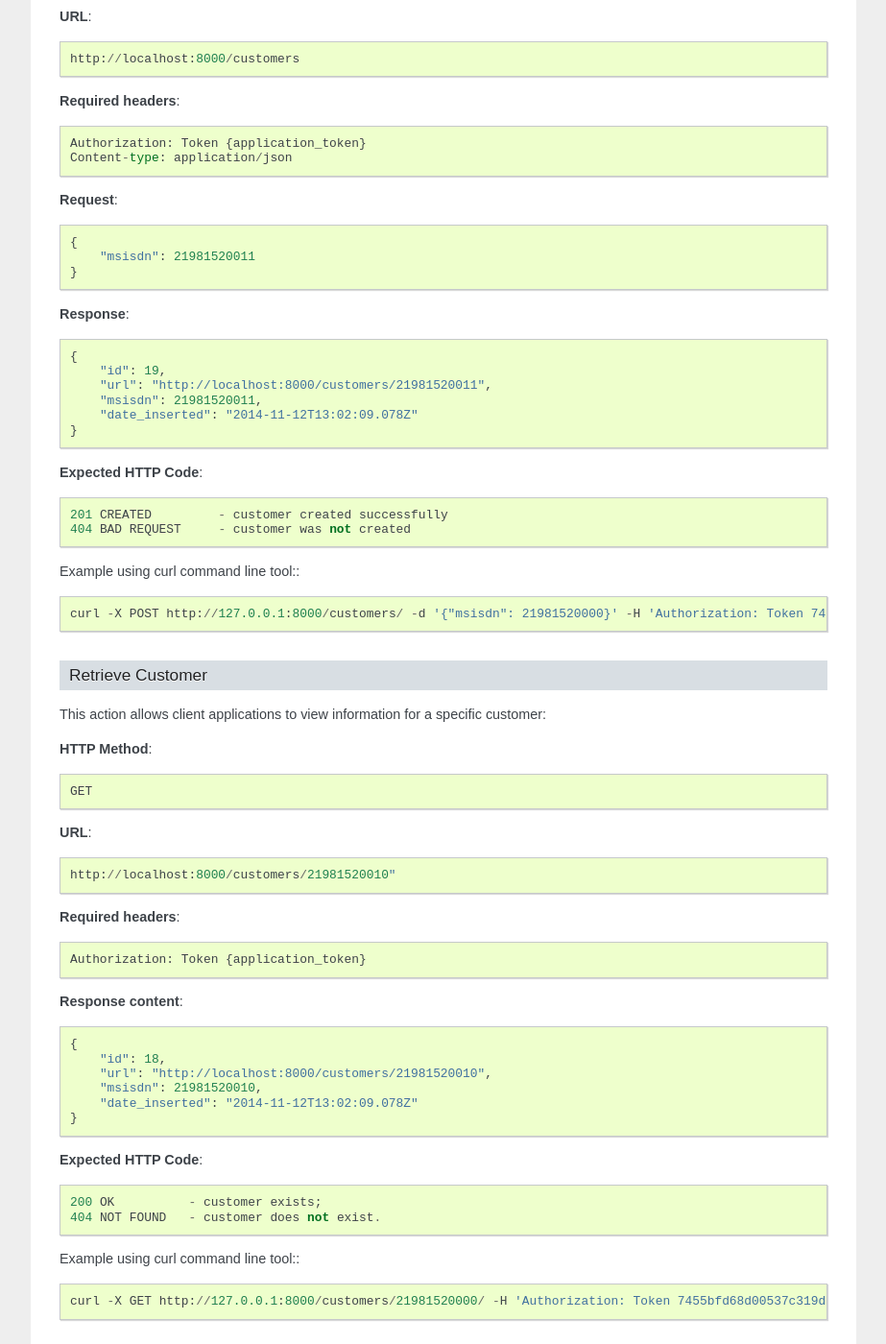
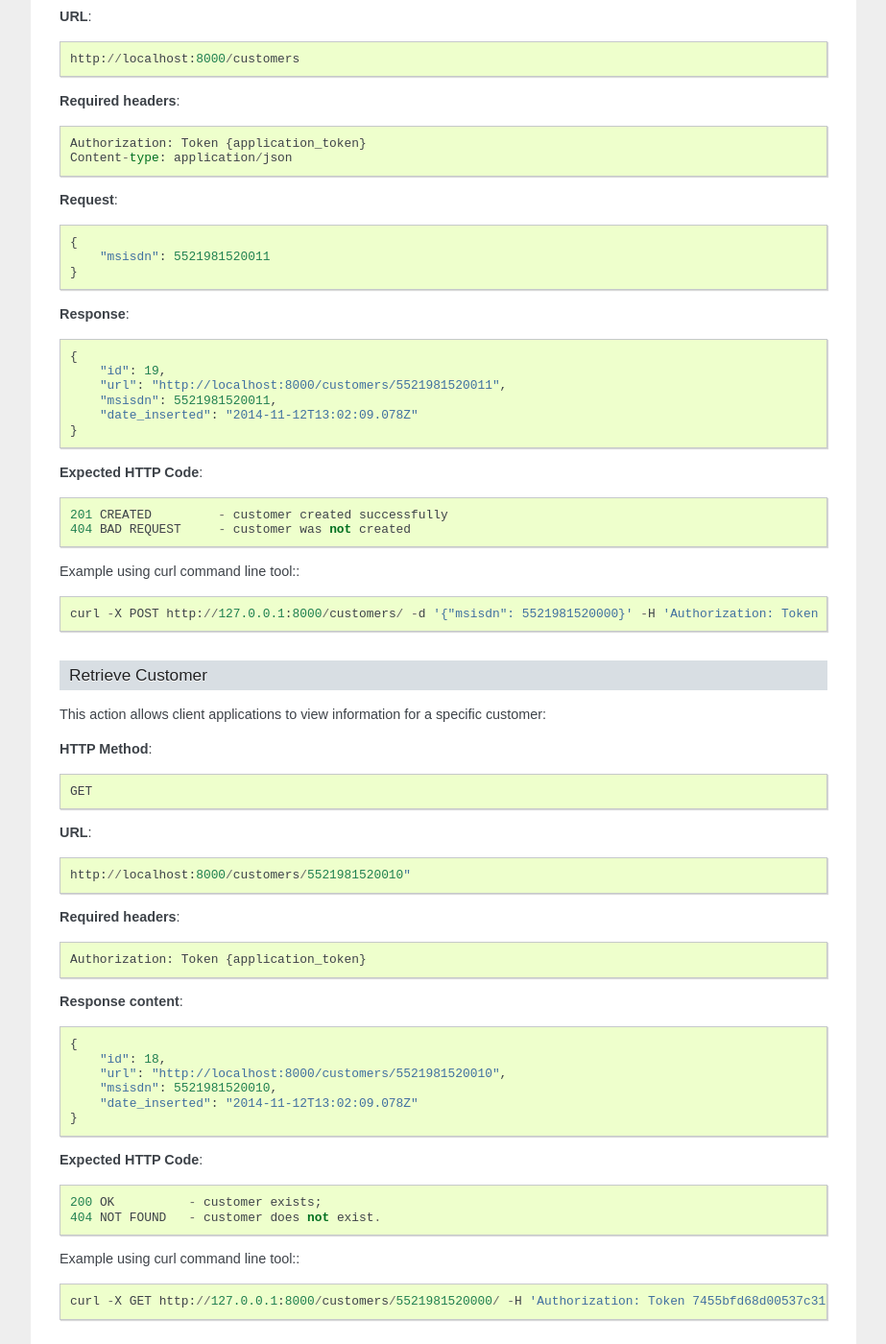
Before and after one commit to tcosta84/blacklist, a Sphinx documentation site: the page built from docs/source/api.rst, in a window 1280 px wide and 1400 px high, scrolled down 2726 px. Shown: the whole window at 96% size, without its empty margins (198-1121 px from the left). Built offline with Sphinx 7.4.7, drawn with Linux system fonts in a browser that asks for light colours; some of the changed text lies outside the part shown.

Commit message:
Now only MSISDNs starting with 55 are allowed

```diff
--- a/docs/source/api.rst
+++ b/docs/source/api.rst
@@ -73,14 +73,14 @@ This action allows client applications to view all the customers currently black
         "results": [
             {
                 "id": 18,
-                "url": "http://localhost:8000/customers/21981520010",
-                "msisdn": 21981520010,
+                "url": "http://localhost:8000/customers/5521981520010",
+                "msisdn": 5521981520010,
                 "date_inserted": "2014-11-12T13:02:09.078Z"
             },
             {
                 "id": 17,
-                "url": "http://localhost:8000/customers/21981520009",
-                "msisdn": 21981520009,
+                "url": "http://localhost:8000/customers/5521981520009",
+                "msisdn": 5521981520009,
                 "date_inserted": "2014-11-12T13:02:03.765Z"
             }
     }
@@ -123,15 +123,15 @@ This action allows client applications to add new customers to the blacklist:
 **Request**::
 
         {
-            "msisdn": 21981520011
+            "msisdn": 5521981520011
         }
 
 **Response**::
 
         {
             "id": 19,
-            "url": "http://localhost:8000/customers/21981520011",
-            "msisdn": 21981520011,
+            "url": "http://localhost:8000/customers/5521981520011",
+            "msisdn": 5521981520011,
             "date_inserted": "2014-11-12T13:02:09.078Z"
         }
 
@@ -142,7 +142,7 @@ This action allows client applications to add new customers to the blacklist:
 
 Example using curl command line tool:::
 
-    curl -X POST http://127.0.0.1:8000/customers/ -d '{"msisdn": 21981520000}' -H 'Authorization: Token 7455bfd68d00537c319d7e793a8ad4eb266ec9e3' -H 'Content-type: application/json' -H 'Accept: application/json; indent=4'
+    curl -X POST http://127.0.0.1:8000/customers/ -d '{"msisdn": 5521981520000}' -H 'Authorization: Token 7455bfd68d00537c319d7e793a8ad4eb266ec9e3' -H 'Content-type: application/json' -H 'Accept: application/json; indent=4'
 
 Retrieve Customer
 -----------------
@@ -155,7 +155,7 @@ This action allows client applications to view information for a specific custom
 
 **URL**::
 
-    http://localhost:8000/customers/21981520010"
+    http://localhost:8000/customers/5521981520010"
 
 **Required headers**::
 
@@ -165,8 +165,8 @@ This action allows client applications to view information for a specific custom
 
     {
         "id": 18,
-        "url": "http://localhost:8000/customers/21981520010",
-        "msisdn": 21981520010,
+        "url": "http://localhost:8000/customers/5521981520010",
+        "msisdn": 5521981520010,
         "date_inserted": "2014-11-12T13:02:09.078Z"
     }
 
@@ -177,7 +177,7 @@ This action allows client applications to view information for a specific custom
 
 Example using curl command line tool:::
 
-    curl -X GET http://127.0.0.1:8000/customers/21981520000/ -H 'Authorization: Token 7455bfd68d00537c319d7e793a8ad4eb266ec9e3' -H 'Accept: application/json; indent=4'
+    curl -X GET http://127.0.0.1:8000/customers/5521981520000/ -H 'Authorization: Token 7455bfd68d00537c319d7e793a8ad4eb266ec9e3' -H 'Accept: application/json; indent=4'
 
 Delete Customer
 ---------------
@@ -206,7 +206,7 @@ This action allows client applications to delete a specific customer:
 
 Example using curl command line tool:::
 
-    curl -X DELETE http://127.0.0.1:8000/customers/21981520000/ -H 'Authorization: Token 7455bfd68d00537c319d7e793a8ad4eb266ec9e3'
+    curl -X DELETE http://127.0.0.1:8000/customers/5521981520000/ -H 'Authorization: Token 7455bfd68d00537c319d7e793a8ad4eb266ec9e3'
 
 Browsable API
 =============
```
Also changed, not shown: 4 other files.
